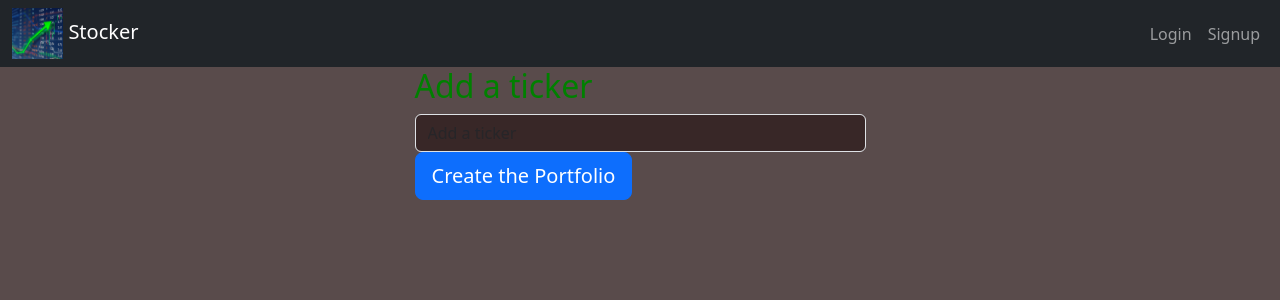
After one commit to mcodemax/Stocker, a Flask app: page /portfolio/1/1 in a window 1280 px wide. The commit adds this page. Shown: the top 300 px of the page. Run offline with Flask 2, Linux system fonts and the light colour scheme; parts of the project's set-up code (start-up, migrations or seed data) failed here and were passed over; some libraries are stand-ins or nearby versions.

Commit message:
added basic functionality to create portfolio and add stocks to it

```diff
--- a/app.py
+++ b/app.py
@@ -3,9 +3,9 @@ from random import randint
 from flask import Flask, render_template, redirect, request, jsonify, session, flash, g
 from flask_debugtoolbar import DebugToolbarExtension
 # import requests
-from models import db, connect_db, User, Portfolio, PortfolioUser #, StocksPortfolio
+from models import StocksPortfolio, db, connect_db, User, Portfolio, PortfolioUser #, StocksPortfolio
 from flask_cors import CORS
-from forms import UserAddForm, LoginForm, CreatePortfolioForm
+from forms import UserAddForm, LoginForm, CreatePortfolioForm, AddStockForm
 from sqlalchemy.exc import IntegrityError
 import requests
 
@@ -149,8 +149,12 @@ def make_portfolio():
             db.session.add(portfolio)
             db.session.commit()
 
+            portf_user_entry = PortfolioUser(user_id=g.user.id,portfolio_id=portfolio.id)
+            db.session.add(portf_user_entry)
+            db.session.commit()
+
             #finish the route below that lets you view the details of a portfolio
-            return render_template('/users/loggedin.html')
+            return redirect(f"/portfolio/{g.user.id}/{portfolio.id}")
 
         except IntegrityError:
             flash("This portfolio cannot be created", 'danger')
@@ -158,7 +162,32 @@ def make_portfolio():
     else:
         return render_template('/portfolio/createportfolio.html', form=form)
 
+@app.route('/portfolio/<int:user_id>/<int:portfolio_id>', methods=["GET", "POST"])
+def view_own_portfolio(user_id, portfolio_id):
+    """This route allows a user to view their own portfolio, and add stocks"""
 
+    form = AddStockForm()
+
+    # authenticate user here
+
+    if (form.validate_on_submit() and
+        g.user.id == Portfolio.query.get_or_404(portfolio_id).user_id):
+
+        try:
+            stock_portf_link = StocksPortfolio(portfolio_id=portfolio_id, ticker=form.ticker.data)
+            db.session.add(stock_portf_link)
+            db.session.commit()
+            return redirect(f"/portfolio/{g.user.id}/{portfolio_id}")
+
+        except IntegrityError:
+            flash("This ticker cannot be added", 'danger')
+            return redirect(f"/portfolio/{user_id}/{portfolio_id}")
+
+    else:
+        # pass in form as well as the user's list of stocks in that particular portfolio
+        return render_template('/portfolio/viewownportfolio.html', form=form)
+
+    # ref the above portfolio/create route once youre done here
 
 # https://github.com/mcodemax/Lucky_Number_Flask_2/blob/master/lucky-nums/app.py refer for api calls
 def alphavantage_api_call(ticker):
--- a/forms.py
+++ b/forms.py
@@ -27,3 +27,8 @@ class CreatePortfolioForm(FlaskForm):
     # in progress
     name = StringField('Name your portfolio', validators=[DataRequired(), Length(max=MAX_NAME_LEN)])
     description = StringField('Describe your portfolio (Optional)', validators=[DataRequired(), Length(max=MAX_NOTE_LEN)])
+
+class AddStockForm(FlaskForm):
+    """Form for adding a stock"""
+
+    ticker = StringField('Add a ticker', validators=[DataRequired(), Length(max=MAX_NAME_LEN)])
--- /dev/null
+++ b/templates/portfolio/viewownportfolio.html
@@ -0,0 +1,33 @@
+{% extends 'base.html' %}
+
+{% block content %}
+
+<div class="row justify-content-md-center">
+    <div class="col-md-7 col-lg-5">
+      <h2 class="ticker-add">Add a ticker</h2>
+
+      <form method="POST" id="portfolio-form">
+        {{ form.hidden_tag() }}
+
+        {% for field in form if field.widget.input_type != 'hidden' %}
+          {% for error in field.errors %}
+            <span class="text-danger">{{ error }}</span>
+          {% endfor %}
+          {{ field(placeholder=field.label.text, class="form-control main-layout-color") }}
+        {% endfor %}
+
+        <button class="btn btn-primary btn-block btn-lg">Create the Portfolio</button>
+      </form>
+    </div>
+</div>
+
+<div>
+    <!-- loop thru here for each ticker in portfolio -->
+    <div class="row justify-content-md-center">
+        <div class="col-md-7 col-lg-5">
+        </div>
+    </div>
+</div>
+
+
+{% endblock %}
--- a/templates/users/loggedin.html
+++ b/templates/users/loggedin.html
@@ -34,6 +34,9 @@
 
 <!-- view other people's portfolios -->
 
+    <!-- loop thru PortfolioUser.query.get all
+         and say: portfolio name: created by username -->
+
 
 
 {% endblock %}
```
Also changed, not shown: todos.txt (added, +7 -0 lines).
